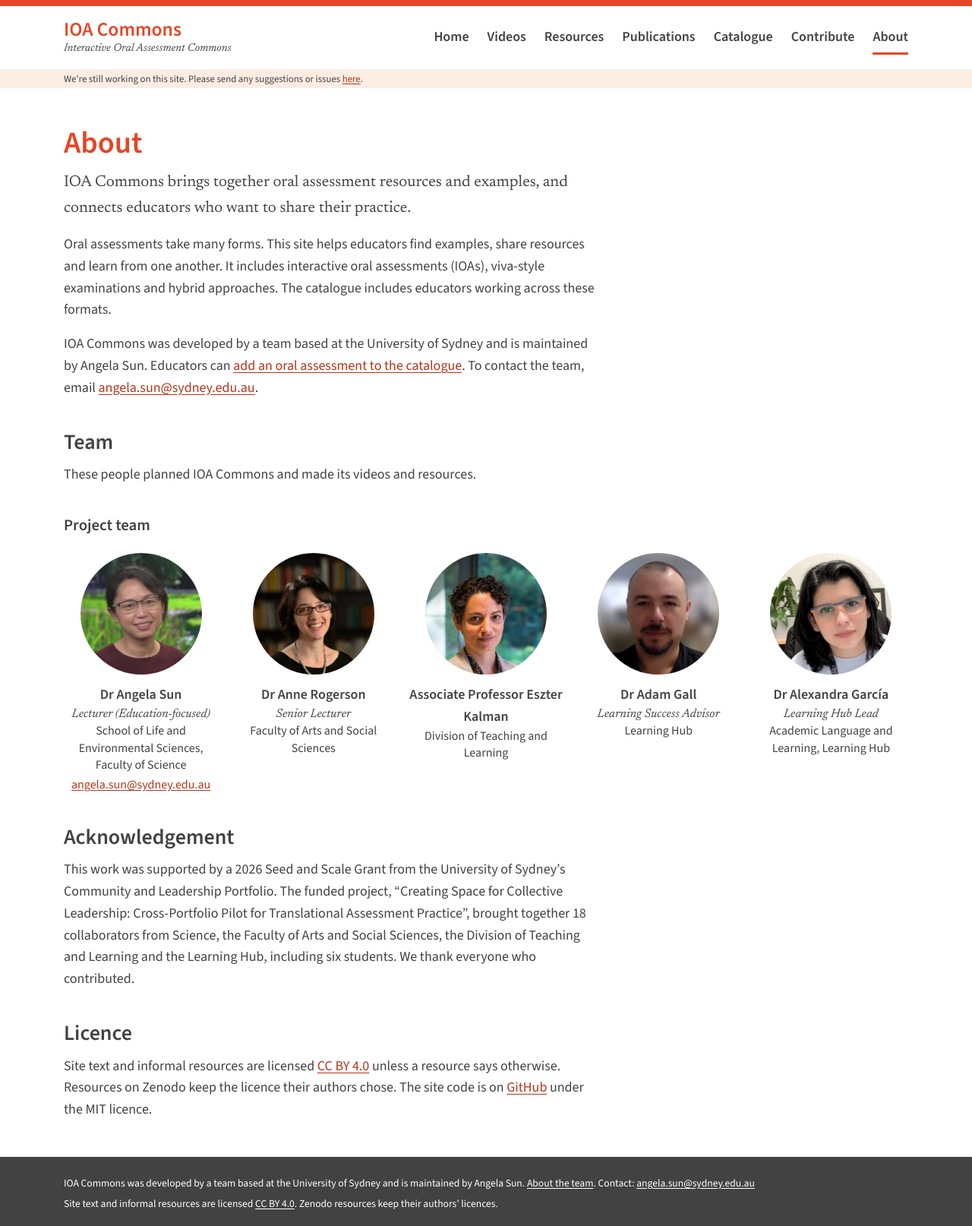
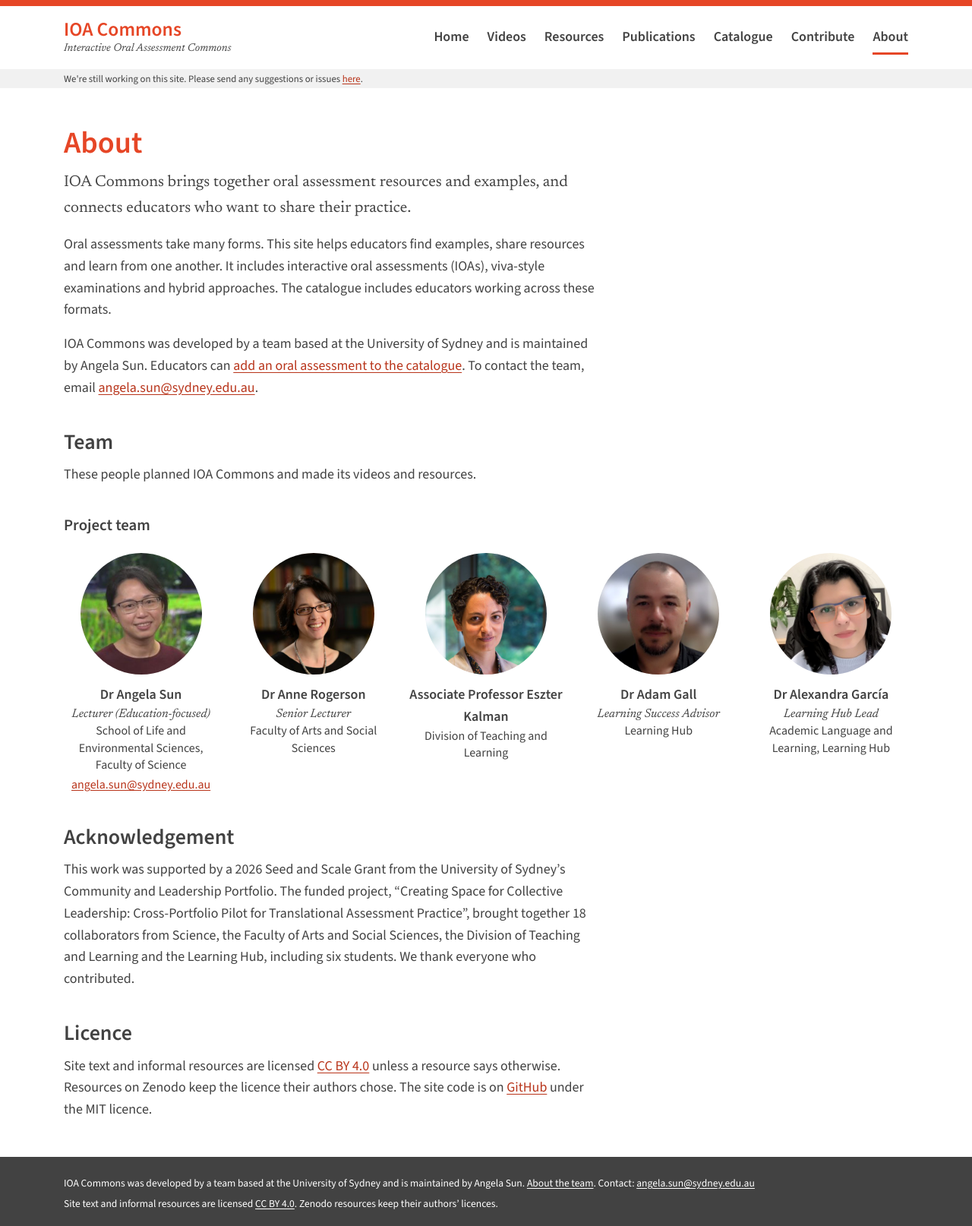
Before and after one commit to HelloAngela/ioa-hub, a Jekyll site: the page built from about.md, in a window 1280 px wide. Shown: the whole page at 76% size. Built offline with Jekyll 4.4.1, drawn with Linux system fonts in a browser that asks for light colours.

Commit message:
Make the site notice light grey so it stands out from the home banner
Co-Authored-By: Claude Opus 5.5 <noreply@anthropic.com>
Claude-Session: https://claude.ai/code/session_01Y6pj1c4tAzAW2JJjb18do3

```diff
--- a/assets/css/style.css
+++ b/assets/css/style.css
@@ -86,7 +86,8 @@ img { max-width: 100%; height: auto; }
 /* ---------- Development notice (dev_notice in _config.yml) ---------- */
 
 .dev-notice {
-  background: var(--sandstone);
+  /* Light grey so it stands apart from both white pages and the sandstone home banner. */
+  background: var(--grey-light);
   font-size: 0.8rem;
   line-height: 1.4;
 }
```
Also changed, not shown: AGENTS.md (+1 -1 lines).
